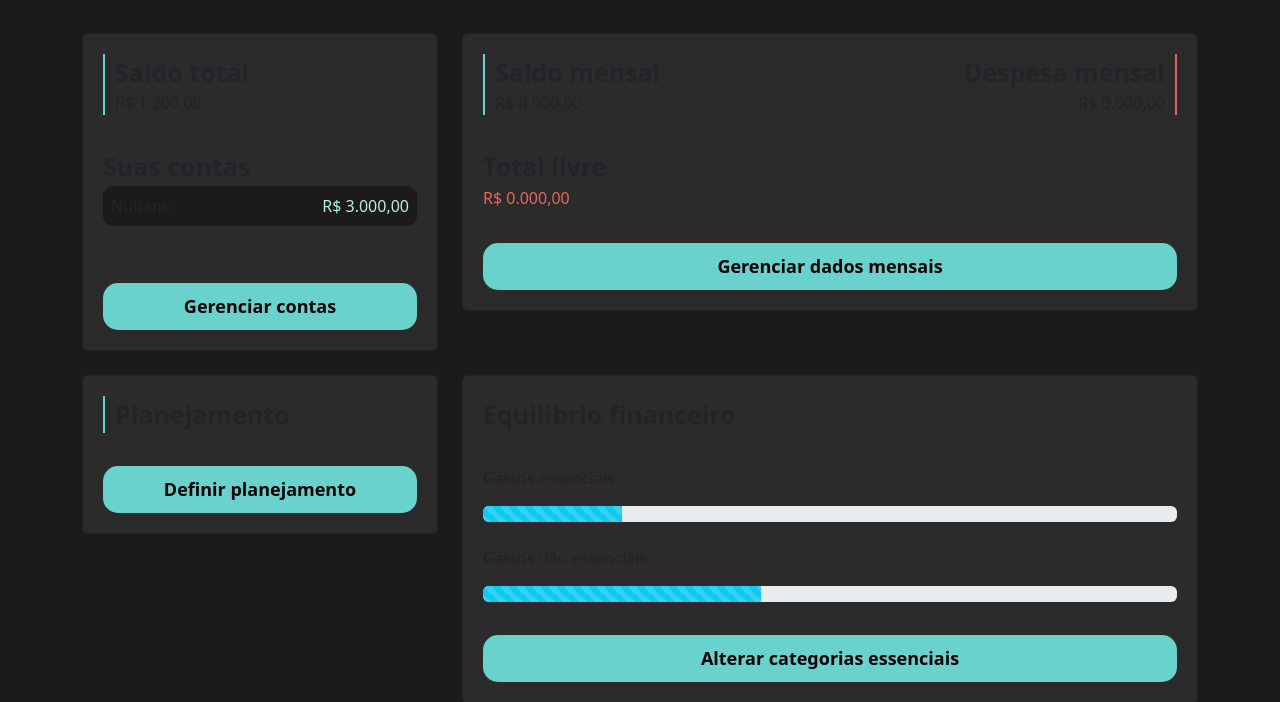
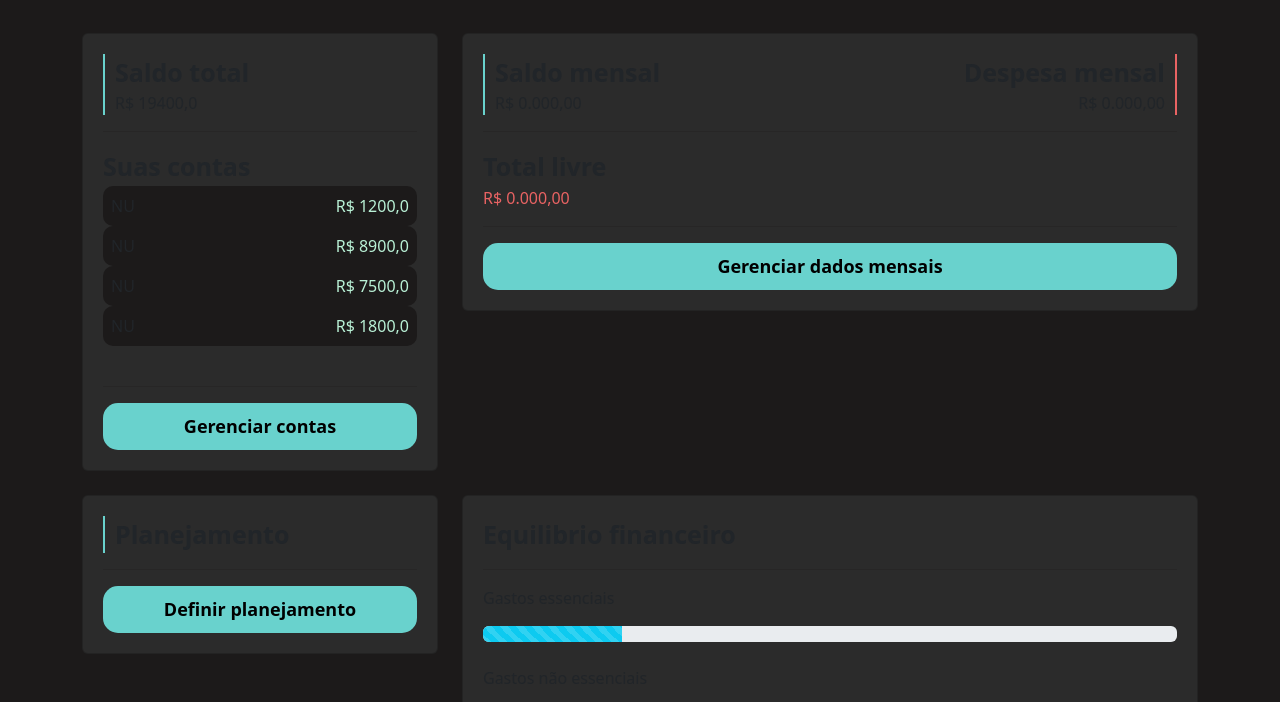
Before and after one commit to thiagoedus/Finance, a Django app: page /perfil/home/ in a window 1280 px wide. Shown: the part 199-901 px from the top of the page. Run offline with Django 4.2, Linux system fonts and the light colour scheme; data comes from the database, SQL or seed files in the repository; both versions use the stored data as it was after the commit.

Commit message:
Saldo total na Home

```diff
--- a/perfil/models.py
+++ b/perfil/models.py
@@ -7,7 +7,6 @@ class Categoria(models.Model):
 
     def __str__(self):
         return self.categoria
-
 
 class Conta(models.Model):
     banco_choices = (
--- a/perfil/templates/gerenciar.html
+++ b/perfil/templates/gerenciar.html
@@ -111,9 +111,9 @@
                         <div class="lista-contas-main">
                             <span>{{ categoria.categoria }}
                                 {% if not categoria.essencial %}
-                                    <img src="{% static 'perfil/img/exit.png' %}">
+                                    <a href="{% url 'update_categoria' categoria.id %}"><img src="{% static 'perfil/img/exit.png' %}"></a>
                                 {% else %}
-                                <img src="{% static 'perfil/img/check.png' %}">
+                                    <a href="{% url 'update_categoria' categoria.id %}"><img src="{% static 'perfil/img/check.png' %}"></a>
                                 {% endif %}
                             </span>
 
--- a/perfil/templates/home.html
+++ b/perfil/templates/home.html
@@ -49,20 +49,21 @@
                     <div class="saldo">
                         <span class="fonte-destaque">Saldo total</span>
                         <br>
-                        <span class="font-light">R$ 1.200,00</span>
+                        <span class="font-light">R$ {{ total_contas }}</span>
                     </div>
                     <hr class="hr-borda">
                     <span class="fonte-destaque">Suas contas</span>
 
                     <div class="div-contas">
 
-                            <div class="lista-conta">
-                                <span>Nubank</span>
-                                <span class="total-conta">R$ 3.000,00</span>
-                            </div>
+                            {% for conta in contas %}
+                                <div class="lista-conta">
+                                    <span>{{ conta.banco }}</span>
+                                    <span class="total-conta">R$ {{ conta.valor }}</span>
+                                </div>
+                            {% endfor %}
+
                             <br>
-
-
 
                     </div>
                     <hr class="hr-borda">
--- a/perfil/urls.py
+++ b/perfil/urls.py
@@ -7,5 +7,6 @@ urlpatterns = [
     path('cadastrar_banco', views.cadastrar_banco, name="cadastrar_banco"),
     path('remover_banco/<int:id>', views.remover_banco, name="remover_banco"),
     path('cadastrar_categoria', views.cadastrar_categoria, name='cadastrar_categoria'),
-    path('deletar_categoria/<int:id>', views.deletar_categoria, name='deletar_categoria')
+    path('deletar_categoria/<int:id>', views.deletar_categoria, name='deletar_categoria'),
+    path('update_categoria/<int:id>', views.update_categoria, name='update_categoria')
 ]
--- /dev/null
+++ b/perfil/utils.py
@@ -0,0 +1,5 @@
+def calcula_total(obj, campo):
+    total = 0
+    for i in obj:
+        total += getattr(i, campo)
+    return total
--- a/perfil/views.py
+++ b/perfil/views.py
@@ -3,9 +3,12 @@ from django.http import HttpResponse
 from .models import Conta, Categoria
 from django.contrib import messages
 from django.contrib.messages import constants
+from .utils import calcula_total
 
 def home(request):
-    return render(request, "home.html")
+    contas = Conta.objects.all()
+    total_contas = calcula_total(contas, 'valor')
+    return render(request, "home.html", {'contas': contas, 'total_contas': total_contas})
 
 def gerenciar(request):
     categorias = Categoria.objects.all()
@@ -62,3 +65,13 @@ def deletar_categoria(request, id):
     categoria.delete()
     messages.add_message(request, constants.SUCCESS, 'Categoria deletada com sucesso')
     return redirect('gerenciar')
+
+def update_categoria(request, id):
+    categoria = Categoria.objects.get(id=id)
+    try:
+        categoria.essencial = not categoria.essencial
+        categoria.save()
+        messages.add_message(request, constants.SUCCESS, 'Categoria alterada com sucesso')
+    except:
+        messages.add_message(request, constants.ERROR, 'Ocorreu um erro')
+    return redirect('gerenciar')
```
Also changed, not shown: db.sqlite3, media/icones/15-santander_icon.webp (added), media/icones/unnamed.png (added).
